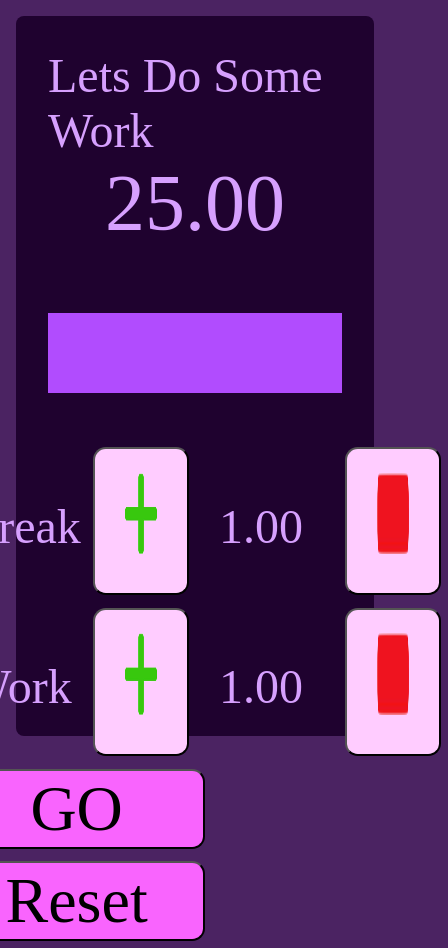
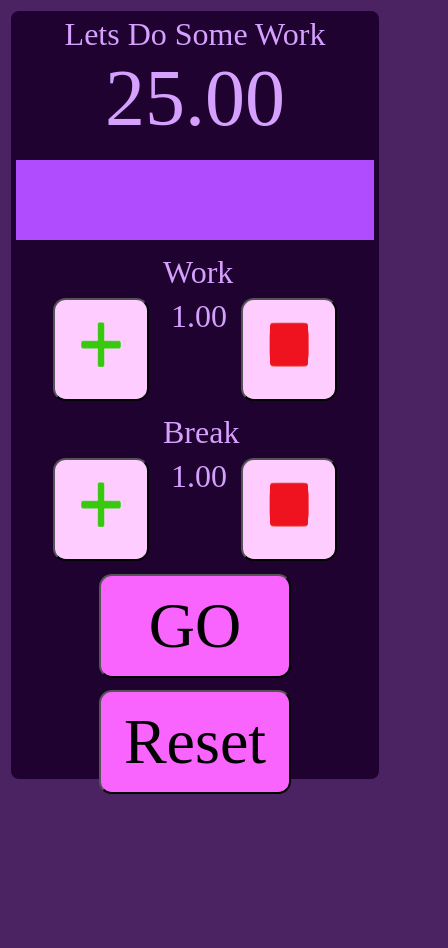
Before and after one commit to haridasnykiel/FCC_PomodoroClock, a website: page index.html in a window 390 px wide. Shown: the whole page, 448 px wide, since content can reach past the window. After the commit the page ends 844 px from the top, so only its background shows below. Drawn offline with nearby package versions, Linux system fonts and the light colour scheme.

Commit message:
Playing around with flexbox and media queries, to make the webpage responsive.

```diff
--- a/index.html
+++ b/index.html
@@ -16,27 +16,19 @@
         <section id="progress_bar"></section>
       </div>
       <div id="controls_container">
-        <!-- <section id="titles">
-          <section>Break</section>
-          <section>Work</section>
-        </section> -->
         <section id="settings">
-          <div id="break_settings">
-            <section>Break</section>
-            <div id="break_controls">
+            <section class="titles">Work</section>
+            <div class="timeSetter">
+              <button class="button add operation" value="work"><img class="image" src="./Images/ADD-1.png" alt="add"></button>
+              <section id="work" class="times">1.00</section>
+              <button class="button subtract operation" value="work"><img class="image" src="./Images/Subtract-1.png" alt="subtract"></button>
+            </div>
+            <section class="titles">Break</section>
+            <div class="timeSetter">
               <button class="button add operation" value="break"><img class="image" src="./Images/ADD-1.png" alt="add"></button>
-              <section id="break">1.00</section>
+              <section id="break" class="times">1.00</section>
               <button class="button subtract operation" value="break"><img class="image" src="./Images/Subtract-1.png" alt="subtract"></button>
             </div>
-          </div>
-          <div id="work_settings">
-            <section>Work</section>
-            <div id="work_controls">
-              <button class="button add operation" value="work"><img class="image" src="./Images/ADD-1.png" alt="add"></button>
-              <section id="work" >1.00</section>
-              <button class="button subtract operation" value="work"><img class="image" src="./Images/Subtract-1.png" alt="subtract"></button>
-            </div>
-          </div>
         </section>
         <section id="timerControls">
           <button class="button" id="go">GO</button>
--- a/styles.css
+++ b/styles.css
@@ -6,20 +6,18 @@
 
 body {
   background-color: #4B2362;
-  padding: 2em;
-  padding-left: 4em;
-  padding-right: 4em;
+  padding: 0.2em;
 }
 
 #main_container {
   width: 100%;
-  height: 45em;
+  height: 48em;
   background-color: #1F022F;
   border-radius: 8px;
   display: flex;
   flex-direction: column;
   align-items: center;
-  padding: 2em;
+  padding: 0.3em;
 }
 
 #clock_container {
@@ -34,8 +32,8 @@ body {
   height: 5em;
   width: 100%;
   background-color: #B14CFE;
-  margin: 2em;
-  margin-top: 4em;
+  margin: 1em;
+  margin-top: 2em;
 }
 
 #timerTitle {
@@ -51,44 +49,47 @@ body {
 #controls_container {
   display: flex;
   flex-direction: column;
-  align-items: center;
-  margin: 1em;
 }
 
 #settings {
   display: flex;
   color: #D6A0FE;
-}
-
-#settings div {
-  display: flex;
-  flex-direction: row;
-}
-
-#titles {
-  display: flex;
-  color: #D6A0FE;
-}
-
-#titles section {
-  font-size: 3em;
-  padding-left: 3.2em;
-  padding-right: 3.2em;
-  margin-bottom: 0.5em;
+  flex-direction: column;
+  align-items: center;
 }
 
 #settings section {
-  font-size: 4em;
+  font-size: 2em;
   padding-top: 0.2em;
-  padding-left: 0.7em;
-  width: 3em;
+  padding-right: 0.5em;
+  padding-left: 0.5em;
+  width: 2em;
+}
+
+.titles {
+  margin-right: 1em;
+}
+
+.times {
+  margin-right: 0.5em;
+}
+
+.timeSetter {
+  display: flex;
+  flex-direction: row;
 }
 
 button {
   font-size: 4em;
   margin: 0.1em;
   border-radius: 0.2em;
+  padding: 0.2em;
   width: 1.5em;
+}
+
+#timerControls {
+  display: flex;
+  align-items: center;
 }
 
 #timerControls button {
@@ -96,82 +97,56 @@ button {
   background-color: #F964FE;
 }
 
-#timerControls button:active {
-  width: 5em;
-}
-
 .operation {
   background-color: #ffccff;
+  padding: 0.1;
+
 }
 
 .image {
-  width: 80%;
-  height: 80%;
-  padding: 1em;
+  width: 70%;
+  height: 70%;
+  padding: 0.2em;
 }
 
-@media screen and (max-width: 1130px) {
 
-  body {
-    padding: 1em;
+
+@media screen and (max-width: 550px) {
+
+  #timerControls {
+    flex-direction: column;
+  }
+
+  #timerTitle {
+    color: #D6A0FE;
+    font-size: 2em;
+  }
+
+  #progress_bar {
+    margin: 0.5em;
+    margin-top: 1em;
   }
 
   #timerControls button {
-    width: 4em;
-  }
-
-  #timerControls button:active {
     width: 3em;
   }
 
-  #titles section {
-    font-size: 3em;
-    padding-left: 2.8em;
-    padding-right: 3em;
-    margin-bottom: 0.2em;
-  }
-
-}
-
-@media screen and (max-width: 890px) {
-
-  body {
-    padding: 0.5em;
-  }
-
-  #settings {
-    display: flex;
-    flex-direction: column;
-  }
-
-  #titles {
-    display: flex;
-    flex-direction: column;
-  }
-
-  #timerControls button {
-    width: 4em;
-  }
-
-  #timerControls button:active {
-    width: 3em;
-  }
-
-  #titles section {
-    font-size: 3em;
-    padding-left: 2.4em;
-    padding-right: 2.5em;
-    margin-bottom: 0.2em;
-  }
 
   #settings section {
-    font-size: 3em;
+    font-size: 2em;
     padding-top: 0.2em;
     padding-right: 0.5em;
     padding-left: 0.5em;
-    margin-top: 1em;
-    margin-bottom: 1em;
-    width: 3em;
+    width: 2em;
   }
 
+  .titles {
+    margin-right: 1em;
+  }
+
+  .times {
+    margin-right: 0.5em;
+  }
+
+
 }
```
